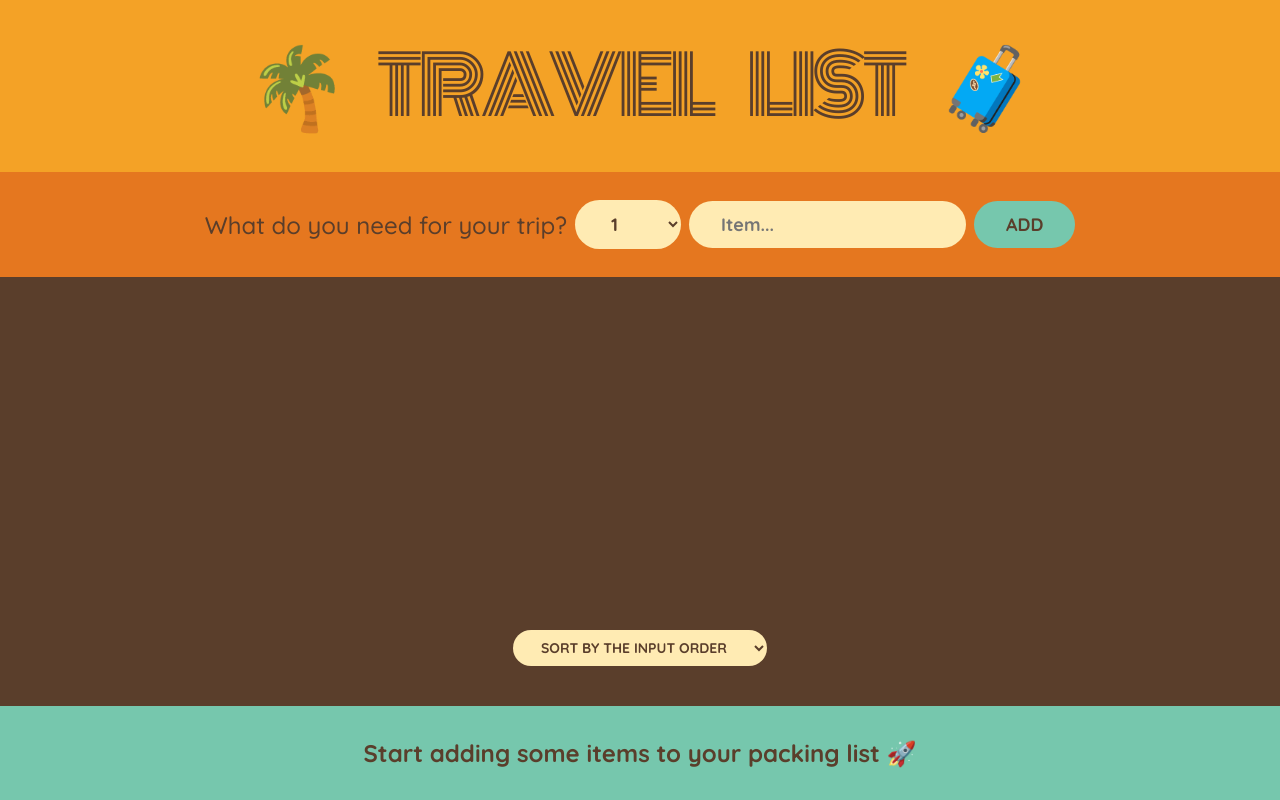
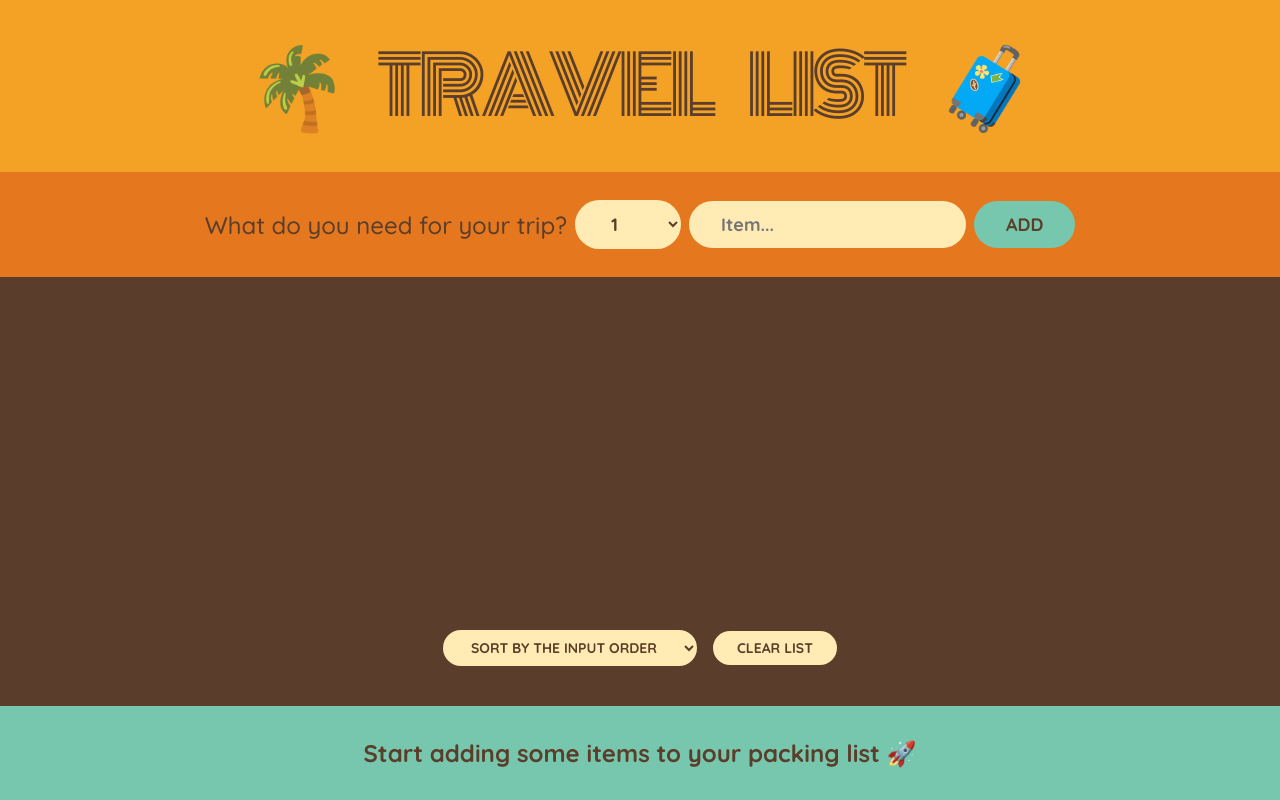
Before and after one commit to Aashani123/travel-list, a React (Create React App) app: page / in a window 1280 px wide. Built offline with nearby package versions, Linux system fonts and the light colour scheme.

Commit message:
Feat:Implement clear list from the packing list

```diff
--- a/src/App.js
+++ b/src/App.js
@@ -23,12 +23,16 @@ export default function App() {
 
   }
 
+  function handleClearList(){
+    setItems([]);
+  }
+
   return (
     <div className="app">
       <Logo />
       <Form onAddItems={handleAddItems} />
-      <PackingList items={items} onDeleteItems={handleDeleteItems} onToggleItem={handleToggleItem} />
-      <Stats items={items} />
+      <PackingList items={items} onDeleteItems={handleDeleteItems} onToggleItem={handleToggleItem} onClearList={handleClearList} />
+      <Stats items={items}  />
     </div>
   );
 }
--- a/src/views/PackingList.jsx
+++ b/src/views/PackingList.jsx
@@ -2,7 +2,7 @@ import Item from "./Item.jsx";
 import "../App.css";
 import { useState } from "react";
 
-function PackingList({ items, onDeleteItems, onToggleItem }) {
+function PackingList({ items, onDeleteItems, onToggleItem, onClearList }) {
   const [sortBy, setSortBy] = useState("input");
   let sortedItems;
 
@@ -19,7 +19,6 @@ function PackingList({ items, onDeleteItems, onToggleItem }) {
     sortedItems = items
       .slice() //taking copy of items array
       .sort((a, b) => Number(a.packed) - Number(b.packed));
-
   return (
     <div className="list">
       <ul>
@@ -39,6 +38,7 @@ function PackingList({ items, onDeleteItems, onToggleItem }) {
           <option value="description">Sort by description</option>
           <option value="packed">Sort by packed status</option>
         </select>
+        <button onClick={()=> {onClearList()}}>Clear List</button>
       </div>
     </div>
   );
```
